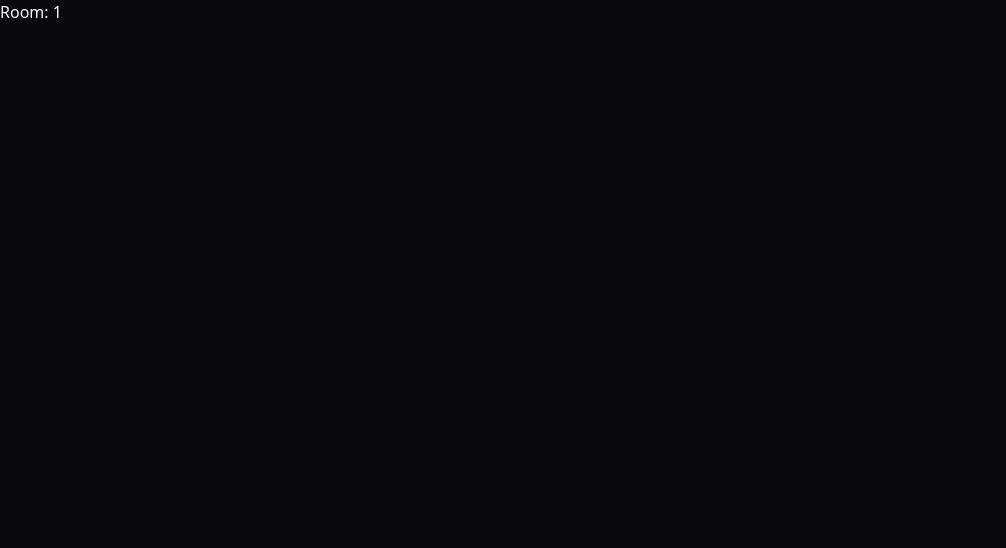
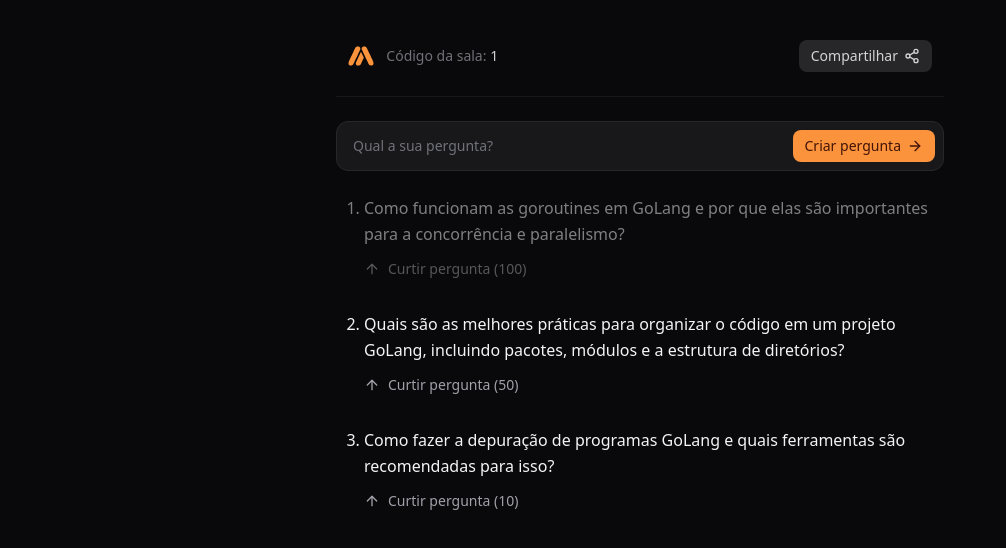
Before and after one commit to fabiobatoni/ama-frontend, a React (Vite) app: page /room/1 in a window 1280 px wide. Shown: the top 548 px of the page, without its empty margins (0-1006 px from the left). Built offline with nearby package versions, Linux system fonts and the light colour scheme.

Commit message:
finished styled room

```diff
--- /dev/null
+++ b/src/components/message.tsx
@@ -0,0 +1,34 @@
+import { ArrowUp } from "lucide-react";
+import { useState } from "react";
+
+interface MessageProps {
+  text: string
+  amountOfReactions: number
+  answered?: boolean
+}
+
+export function Message({ text, amountOfReactions, answered = false }: MessageProps) {
+  const [hasReacted, setHasReacted] = useState(false)
+
+  function handleReactToMessage() {
+    setHasReacted(true)
+  }
+
+  return (
+    <li data-answered={answered} className="ml-4 leading-relaxed text-zinc-100 data-[answered=true]:opacity-50 data-[answered=true]:pointer-events-none">
+      {text}
+
+      {hasReacted ? (
+        <button type="button" className="mt-3 flex items-center gap-2 text-orange-400 text-sm font-medium hover:text-orange-500">
+          <ArrowUp className="size-4" />
+          Curtir pergunta ({amountOfReactions})
+        </button>
+      ) : (
+        <button onClick={handleReactToMessage} type="button" className="mt-3 flex items-center gap-2 text-zinc-400 text-sm font-medium hover:text-zinc-300">
+          <ArrowUp className="size-4" />
+          Curtir pergunta ({amountOfReactions})
+        </button>
+      )}
+    </li>
+  )
+}
--- a/src/pages/create-room.tsx
+++ b/src/pages/create-room.tsx
@@ -11,7 +11,7 @@
     const theme = data.get('theme')?.toString()
     console.log(theme)
 
-    navigate('/room/31231231')
+    navigate('/room/4a099063-c2d4-4edd-b9cd-646163493e77')
   }
 
   return(
--- a/src/pages/room.tsx
+++ b/src/pages/room.tsx
@@ -1,10 +1,68 @@
 import { useParams } from "react-router-dom"
+import amaLogo from '../assets/ama-logo.svg'
+import { ArrowRight, Share2 } from "lucide-react"
+import { Message } from "../components/message"
 
 export function Room() {
 
   const { roomId } = useParams()
 
+  function handleShareRoom() {
+    const url = window.location.href.toString()
+
+    if(navigator.share !== undefined && navigator.canShare()) {
+      navigator.share({ url })
+    } else {
+      navigator.clipboard.writeText( url )
+    }
+  }
+
   return(
-    <h1>Room: {roomId}</h1>
+    <div className="mx-auto max-w-[640px] flex flex-col gap-6 py-10 px-4">
+      <div className="flex items-center gap-3 px-3">
+        <img src={amaLogo} alt="AMA" className="h-5" />
+
+        <span className="text-sm text-zinc-500 truncate">
+          Código da sala: <span className="text-zinc-300">{roomId}</span>
+        </span>
+
+        <button
+          type="submit"
+          onClick={handleShareRoom}
+          className="ml-auto bg-zinc-800 text-zinc-300 px-3 py-1.5 gap-1.5 flex items-center rounded-lg font-medium text-sm transition-colors hover:bg-zinc-700"
+        >
+          Compartilhar
+          <Share2 className="size-4" />
+        </button>
+      </div>
+
+      <div className="h-px w-full bg-zinc-900" />
+
+      <form
+        className="flex items-center gap-2 bg-zinc-900 p-2 rounded-xl border border-zinc-800 ring-orange-400 ring-offset-2 ring-offset-zinc-950 focus-within:ring-1"
+      >
+        <input
+          type="text"
+          name="theme"
+          placeholder="Qual a sua pergunta?"
+          autoComplete="off"
+          className="flex-1 text-sm bg-transparent mx-2 outline-none text-zinc-100 placeholder:text-zinc-500"
+        />
+
+        <button
+          type="submit"
+          className="bg-orange-400 text-orange-950 px-3 py-1.5 gap-1.5 flex items-center rounded-lg font-medium text-sm transition-colors hover:bg-orange-500"
+        >
+          Criar pergunta
+          <ArrowRight className="size-4" />
+        </button>
+      </form>
+
+      <ol className="list-decimal list-outside px-3 space-y-8">
+        <Message text="Como funcionam as goroutines em GoLang e por que elas são importantes para a concorrência e paralelismo?" amountOfReactions={100} answered />
+        <Message text="Quais são as melhores práticas para organizar o código em um projeto GoLang, incluindo pacotes, módulos e a estrutura de diretórios?" amountOfReactions={50} />
+        <Message text="Como fazer a depuração de programas GoLang e quais ferramentas são recomendadas para isso?" amountOfReactions={10} />
+      </ol>
+    </div>
   )
 }
```
